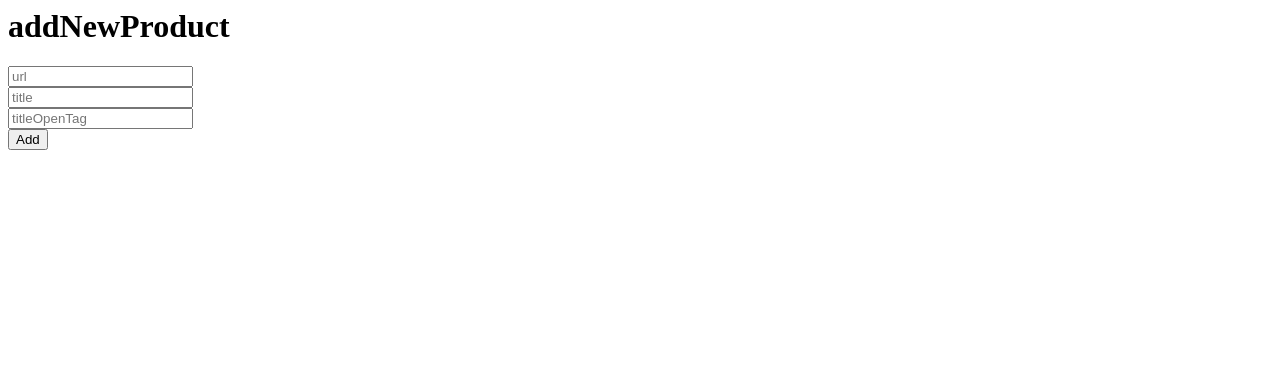
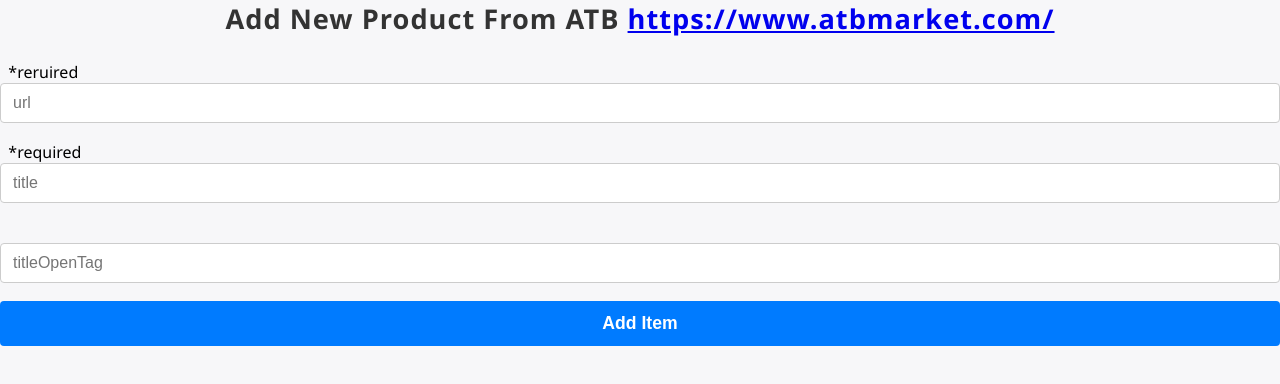
Before and after one commit to yuriyFsd/goodsmon, a website: page public/addNew.html in a window 1280 px wide. Drawn offline with Linux system fonts and the light colour scheme.

Commit message:
fix form (#14)
Co-authored-by: yuriy.orishchuk <yuriy.oryshchuk@gmail.com>

```diff
--- a/index.js
+++ b/index.js
@@ -95,7 +95,7 @@
   const { url, title, titleOpenTag } = req.body
   console.log({ url, title, titleOpenTag })
   await goodsStoreService.addNewProduct(url, title, titleOpenTag)
-  // res.redirect('/')
+  res.redirect('/')
 })
 
 app.listen(port, async () => {
--- a/public/addNew.html
+++ b/public/addNew.html
@@ -1,14 +1,79 @@
 <html>
     <head>
         <title>addNewProduct</title>
+        <style>
+            body {
+                font-family: 'Segoe UI', Arial, sans-serif;
+                background: #f7f7f9;
+                margin: 0;
+                padding: 0;
+            }
+            .container {
+                max-width: 400px;
+                margin: 40px auto;
+                background: #fff;
+                border-radius: 8px;
+                box-shadow: 0 2px 8px rgba(0,0,0,0.08);
+                padding: 32px 28px 24px 28px;
+            }
+            h1 {
+                text-align: center;
+                color: #333;
+                margin-bottom: 24px;
+                font-size: 1.7em;
+                letter-spacing: 1px;
+            }
+            form div {
+                margin-bottom: 18px;
+            }
+            label {
+                display: block;
+                margin-bottom: 6px;
+                color: #444;
+                font-weight: 500;
+                font-size: 1em;
+            }
+            input[type="text"] {
+                width: 100%;
+                padding: 10px 12px;
+                border: 1px solid #ccc;
+                border-radius: 4px;
+                font-size: 1em;
+                transition: border-color 0.2s;
+                box-sizing: border-box;
+            }
+            input[type="text"]:focus {
+                border-color: #007bff;
+                outline: none;
+            }
+            .required {
+                color: #e74c3c;
+                margin-right: 4px;
+            }
+            button[type="submit"] {
+                width: 100%;
+                background: #007bff;
+                color: #fff;
+                border: none;
+                padding: 12px 0;
+                border-radius: 4px;
+                font-size: 1.1em;
+                font-weight: 600;
+                cursor: pointer;
+                transition: background 0.2s;
+            }
+            button[type="submit"]:hover {
+                background: #0056b3;
+            }
+        </style>
     </head>
     <body>
-        <h1>addNewProduct</h1>
+        <h1>Add New Product From ATB  <a href="https://www.atbmarket.com/" target="_blank">https://www.atbmarket.com/</a></h1>
         <form action="/addNewProduct" method="POST">
-            <div><input type="text" name="url" placeholder="url"></div>
-            <div><input type="text" name="title" placeholder="title"></div>
-            <div><input type="text" name="titleOpenTag" placeholder="titleOpenTag"></div>
-            <div><button type="submit">Add</button></div>
+            <div>&nbsp&nbsp*reruired<input type="text" name="url" placeholder="url" required></div>
+            <div>&nbsp&nbsp*required<input type="text" name="title" placeholder="title" required></div>
+            <div>&nbsp&nbsp&nbsp&nbsp<input type="text" name="titleOpenTag" placeholder="titleOpenTag"></div>
+            <div><button type="submit">Add Item</button></div>
         </form>
     </body>
 </html>
--- a/services/goods.store.service.js
+++ b/services/goods.store.service.js
@@ -14,6 +14,9 @@
   }
 
   async addNewProduct(url, title, titleOpenTag) {
+    const OPENTAG = '<h1 class="page-title product-page__title">'
+    titleOpenTag = titleOpenTag?.length > 1 ? titleOpenTag : OPENTAG
+    console.log({ titleOpenTag })
     return this.goodsStoreMapper.addNewProduct(url, title, titleOpenTag)
   }
 }
```
